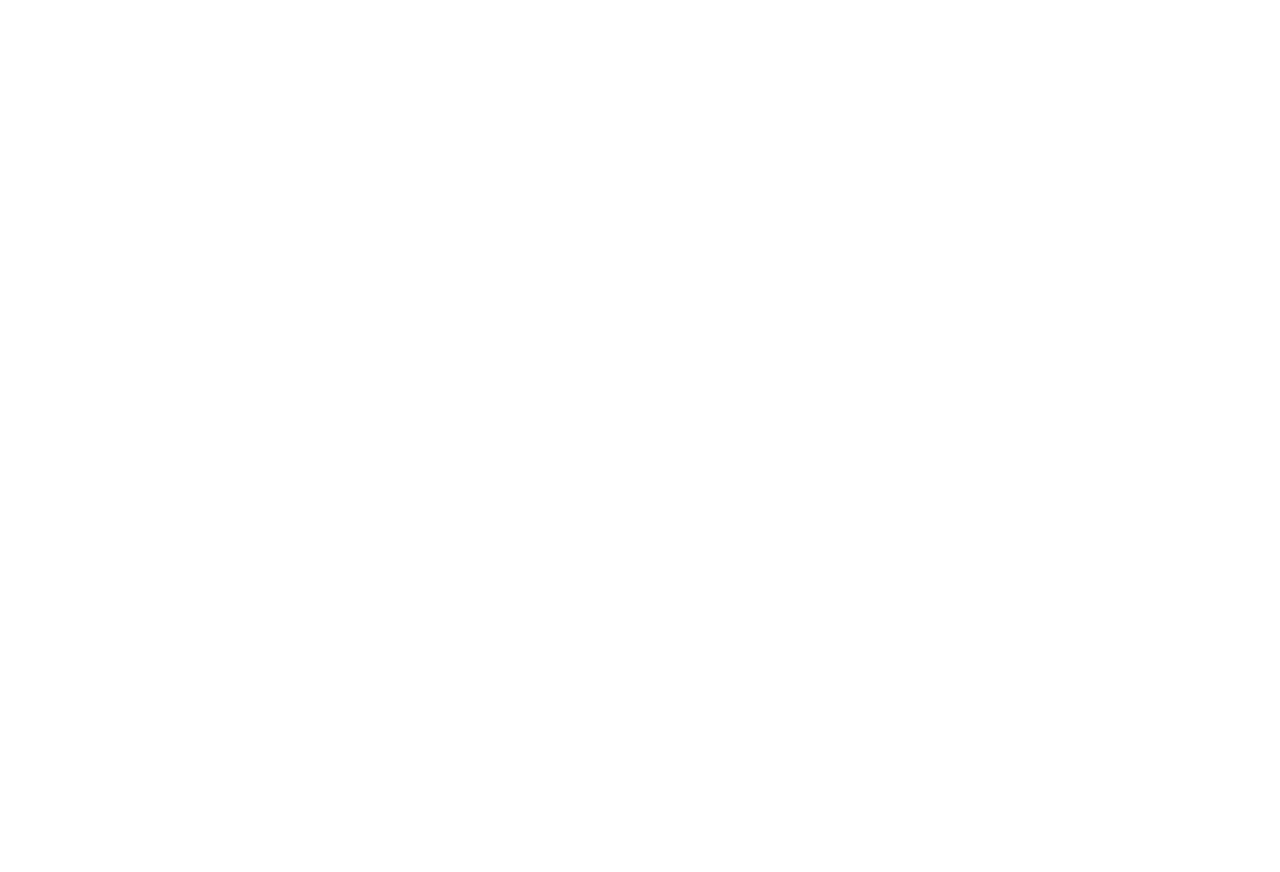
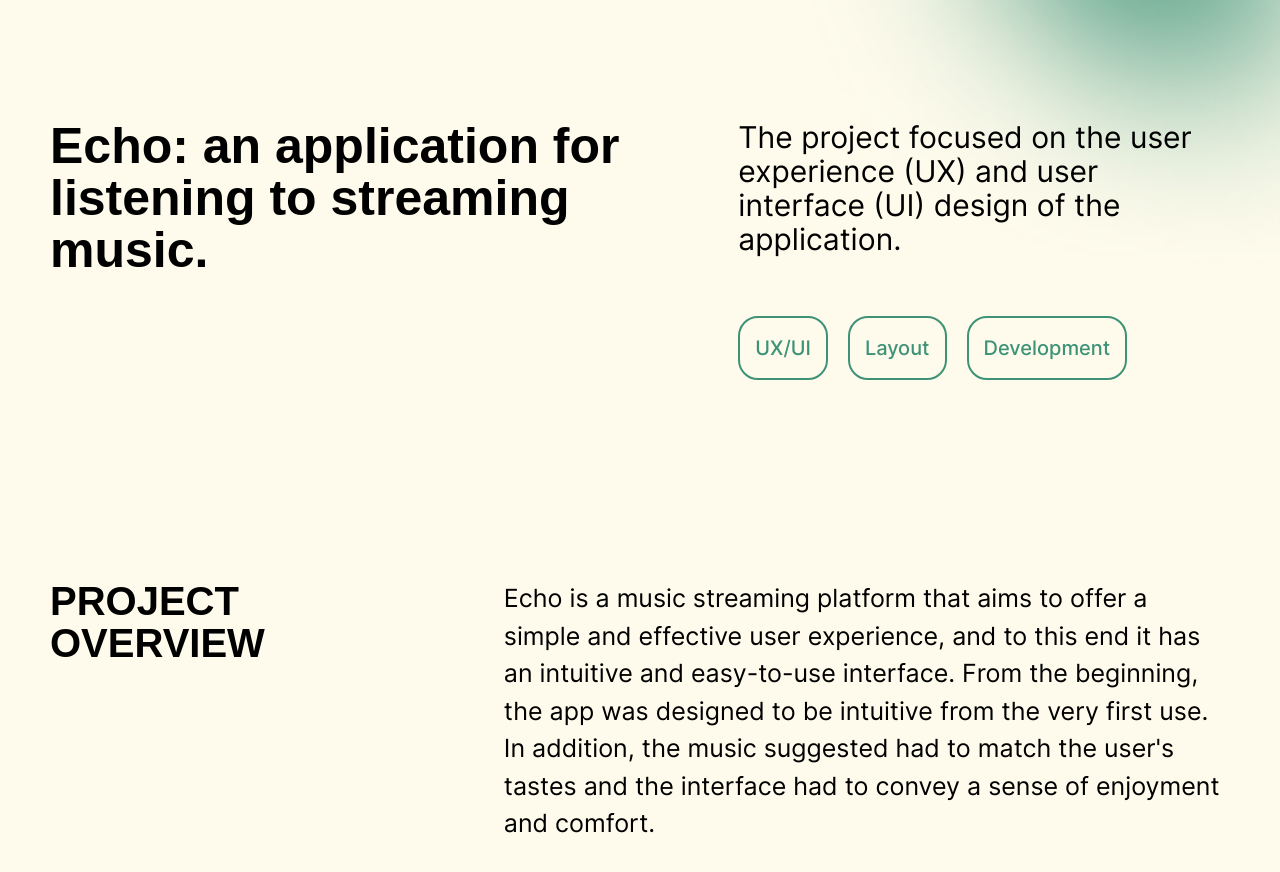
Before and after one commit to nereast/nerea-portfolio, a React (Vite) app: page /projects/echo in a window 1280 px wide. Before the commit this address had no page. Shown: the part 180-1052 px from the top of the page. Before the commit the page ends 800 px from the top, so only its background shows below. Built offline with nearby package versions, Linux system fonts and the light colour scheme; a web font is replaced by a local one.

Commit message:
[UPDATE] Layout of the Echo page

```diff
--- a/src/components/Layout.jsx
+++ b/src/components/Layout.jsx
@@ -74,7 +74,7 @@
             <Card projectName="DESIGN SYSTEM" category="UX/UI Diseinua" coverImage={itearCoverImage} href="/projects/designsystem" width="480" height="480" color="green" />
           </div>
           <div className='w-full xl:w-8/12 mt-[20px] md:mt-0'>
-            <Card projectName="KIMU" category="Branding, Packaging eta UX/UI Diseinua" coverImage={kimuCoverImage} href="/projects/kimu" width="680" height="480" color="red" />
+            <Card projectName="ECHO" category="UX/UI Diseinua eta Garapena" coverImage={kimuCoverImage} href="/projects/kimu" width="680" height="480" color="red" />
           </div>
         </div>
 
--- a/src/main.jsx
+++ b/src/main.jsx
@@ -19,6 +19,8 @@
 import { Descubre } from "./pages/Descubre";
 import { Errofest } from "./pages/Errofest";
 import { DesignSystem } from "./pages/DesignSystem";
+import { Echo } from "./pages/Echo";
+
 
 import coverImage from "./assets/itear/itear-rodete-gray-image-of-cover.jpg";
 import kimuCoverImage from "./assets/kimu/market-tolosa.jpg";
@@ -50,6 +52,10 @@
     path: "/projects/designsystem",
     element: <DesignSystem coverImage={errofestCoverImage}/>,
   },
+  {
+    path: "/projects/echo",
+    element: <Echo coverImage={errofestCoverImage}/>,
+  },
 ]);
 
 i18n.use(initReactI18next).init({
--- /dev/null
+++ b/src/pages/Echo.jsx
@@ -0,0 +1,120 @@
+import React from 'react'
+import { Header } from '../components/Header'
+import { Footer } from '../components/Footer'
+import { Link } from 'react-router-dom';
+
+import background from "../assets/imagen-de-fondo-para-los-projectos.jpg";
+import layout from "../assets/descubre/layout.jpg";
+import layoutTwo from "../assets/descubre/layout-two.jpg";
+import detail from "../assets/descubre/magazine-details.jpg";
+import collage from "../assets/descubre/collage.jpg";
+
+
+export const Echo = ({ coverImage }) => {
+
+    return (
+
+        <div className='bg-beige'>
+            <Header />
+            <div className='px-[25px] md:px-[50px] pt-[200px] md:pb-[50px] xl:pt-[300px] xl:pb-[100px] flex flex-col xl:flex-row bg-cover bg-right xl:bg-top-left' style={{ backgroundImage: `url(${background})` }}>
+                <div className='xl:w-6/12'>
+                    <h1 className='text-[25px] md:text-[40px] xl:text-[50px] leading-[27px] md:leading-[42px] xl:leading-[52px] text-black font-bold font-title mb-[20px] md:mb-[30px]'>
+                        Echo: an application for listening to streaming music.
+                    </h1>
+                </div>
+                <div className='xl:w-1/12'></div>
+                <div className='xl:w-5/12'>
+                    <p className='text-start text-[15px] md:text-[25px] md:leading-[30px] xl:text-[30px] xl:leading-[34px] text-black font-normal font-paragraph xl:mb-[25px]'>
+                        The project focused on the user experience (UX) and user interface (UI) design of the application.
+                    </p>
+                    <div className="flex flex-row gap-[10px] md:gap-[20px] my-[50px] md:my-0 flex-wrap justify-start mt-[20px] md:mt-[30px] xl:mt-[60px]">
+                        {["UX/UI", "Layout", "Development"].map((text) => (
+                            <div key={text} className="rounded-[20px] border-green border-[2px] flex justify-center items-center p-[15px]">
+                                <p className="text-green font-paragraph font-medium text-[15px] md:text-[20px]">
+                                    {text}
+                                </p>
+                            </div>
+                        ))}
+                    </div>
+
+                </div>
+            </div>
+
+            {/* <img class="w-screen h-[50vh] md:h-[100vh] object-cover" src={coverImage} alt="Imagen que muestra la portada de la revista llamada Descubre" title="Imagen de la portada de la revista" /> */}
+
+            <div className='flex flex-col lg:flex-row px-[25px] py-[50px] md:px-[50px] xl:py-[100px]'>
+                <div className='lg:w-4/12'>
+                    <h2 className='text-[25px] leading-[27px] md:text-[30px] md:leading-[32px] xl:text-[40px] xl:leading-[42px] text-black font-bold font-title pb-[25px]'>PROJECT <br className='hidden xl:block'></br>OVERVIEW</h2>
+                </div>
+                <div className='lg:w-1/12'></div>
+                <div className='lg:w-8/12'>
+                    <p className='text-start text-[15px] xl:text-[25px] text-black font-normal font-paragraph mb-[20px]'>
+                        Echo is a music streaming platform that aims to offer a simple
+                        and effective user experience, and to this end it has an intuitive and easy-to-use interface.
+
+                        From the beginning, the app was designed to be intuitive from
+                        the very first use. In addition, the music suggested had to match the user's tastes and the interface had to convey a sense of enjoyment and comfort.
+                    </p>
+                </div>
+            </div>
+
+            <div className='flex flex-col lg:flex-row px-[25px] pb-[50px] md:px-[50px] xl:pb-[100px]'>
+                <div className='lg:w-4/12'>
+                    <h2 className='text-[25px] leading-[27px] md:text-[30px] md:leading-[32px] xl:text-[40px] xl:leading-[42px] text-black font-bold font-title pb-[25px]'>CHALLENGE</h2>
+                </div>
+                <div className='lg:w-1/12'></div>
+                <div className='lg:w-8/12'>
+                    <h3 className='text-[25px] leading-[27px] md:text-[30px] md:leading-[32px] xl:text-[35px] xl:leading-[37px] text-green font-bold font-title pb-[25px]'>
+                        Once the objectives had been defined and the system had been designed and documented,
+                        the design of the pages was planned and wireframes were drawn up for all the pages
+                        of the application.
+                    </h3>
+                    <p className='text-start text-[15px] xl:text-[25px] text-black font-normal font-paragraph mb-[20px]'>
+                        For the layout of the wireframes, a 16 px grid was followed, which helped to create and link all the components that had been designed beforehand.
+                    </p>
+                </div>
+            </div>
+
+
+            <div className='flex flex-col lg:flex-row px-[25px] pb-[50px] md:px-[50px] xl:pb-[100px]'>
+                <div className='lg:w-4/12'>
+                    <h2 className='text-[25px] leading-[27px] md:text-[30px] md:leading-[32px] xl:text-[40px] xl:leading-[42px] text-black font-bold font-title pb-[25px]'>SOLUTION</h2>
+                </div>
+                <div className='lg:w-1/12'></div>
+                <div className='lg:w-8/12'>
+                    <h3 className='text-[25px] leading-[27px] md:text-[30px] md:leading-[32px] xl:text-[35px] xl:leading-[37px] text-green font-bold font-title pb-[25px]'>
+                        After creating all the templates, it was time to add the images and colours to finalise the prototyping of the platform.
+                    </h3>
+                    <p className='text-start text-[15px] xl:text-[25px] text-black font-bold font-paragraph mb-[20px]'>
+                        In addition, much emphasis was placed on the feature that sets this app apart from other music streaming platforms: instead of simply offering predefined playlists, it will adapt to the musical tastes of each user by means of practical questions. In this way, personalised playlists tailored to the musical interests of each user will be created.
+                    </p>
+                </div>
+            </div>
+            <div className='px-[50px] pb-[50px] md:pb-[100px]'>
+                <img className="object-cover w-screen h-[350px] md:h-[800px] rounded-[50px]" src={layoutTwo} alt='Imagen que muestra la portada de unas de las secciones de la revista de Descubre' title='Imagen de una portada de las secciones' />
+            </div>
+
+            <div className='flex flex-col lg:flex-row px-[25px] pb-[50px] md:px-[50px] xl:pb-[100px]'>
+                <div className='lg:w-4/12'>
+                    <h2 className='text-[25px] leading-[27px] md:text-[30px] md:leading-[32px] xl:text-[40px] xl:leading-[42px] text-black font-bold font-title pb-[25px]'>NEXT STEPS</h2>
+                </div>
+                <div className='lg:w-1/12'></div>
+                <div className='lg:w-8/12'>
+                    <h3 className='text-[25px] leading-[27px] md:text-[30px] md:leading-[32px] xl:text-[35px] xl:leading-[37px] text-black font-bold font-title pb-[25px]'>
+                        When the Figma project was completed, the Echo platform was created using React technology.
+                        On the one hand, the project can be viewed here and, on the other hand, the development project can be viewed by clicking here.
+                    </h3>
+                </div>
+            </div>
+
+            <div className='flex justify-start md:justify-center gap-[25px] px-[25px] pb-[50px] md:px-[50px] xl:pb-[100px]'>
+                <img className='bg-orange w-[111px] md:w-[200px] h-[100px] rounded-[25px]' src='' alt='Imagen que hace referencia al proyecto de Itear' title='Imagen de Itear' />
+                <Link className='flex items-center' to="/projects/itear">
+                    <p className='text-black font-bold text-[40px] leading-[42px] md:text-[50px] md-xl:text-[60px] font-title'>Next Project</p>
+                </Link>
+            </div>
+
+            <Footer />
+        </div>
+    )
+}
```
